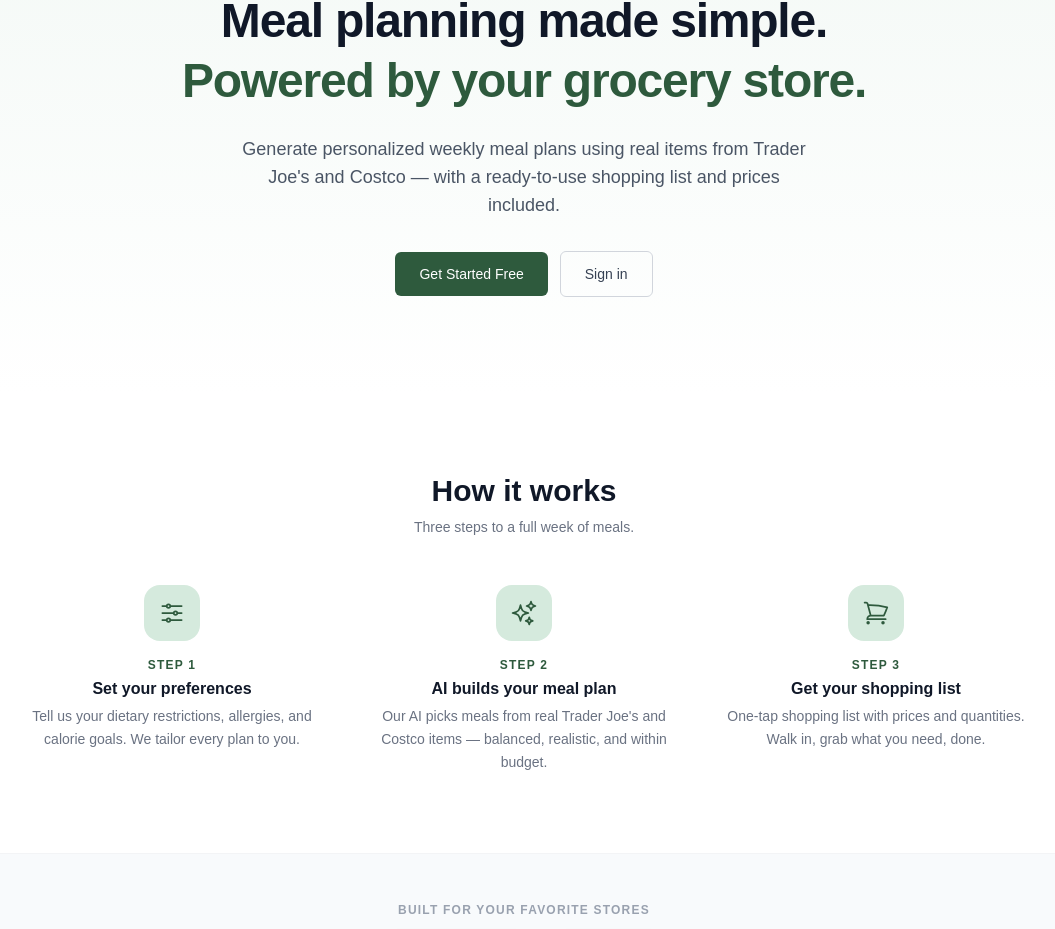
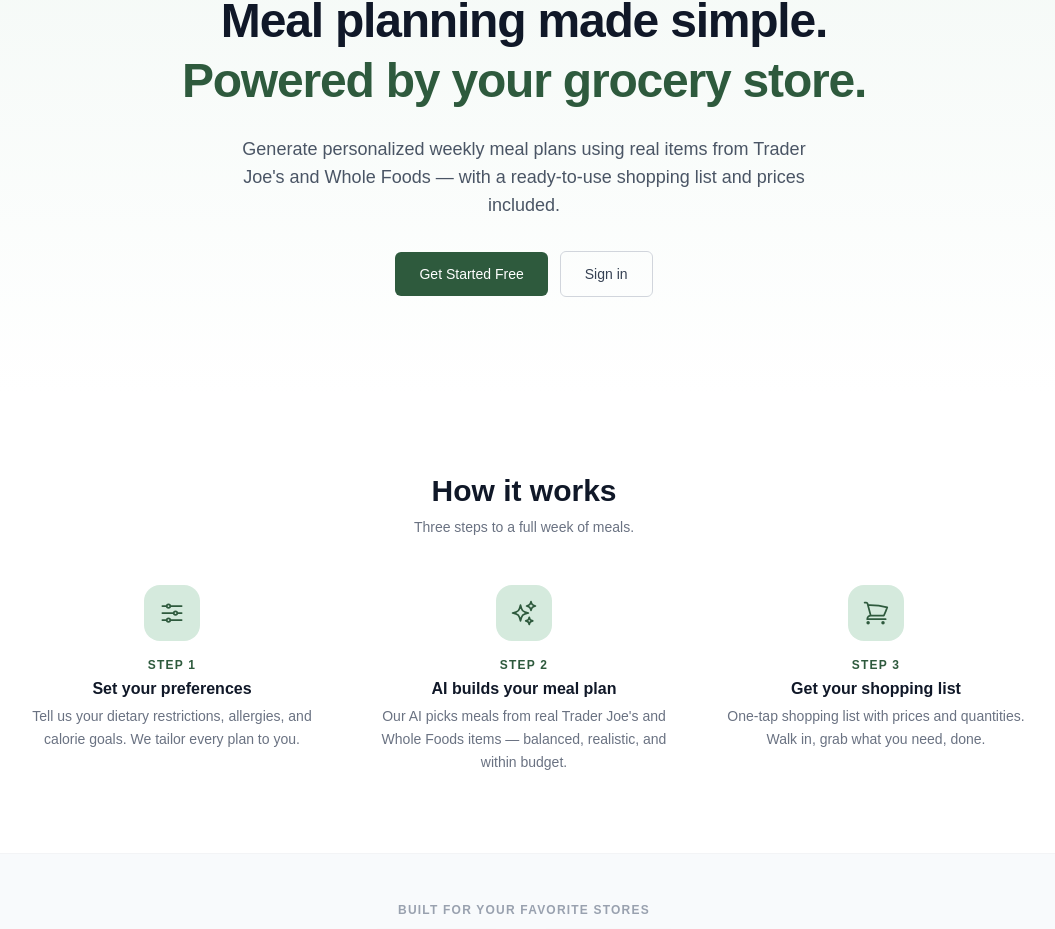
Before and after one commit to ElegantMystery/ai-meal-generator, a Next.js app in the folder frontend/: page / in a window 1280 px wide. Shown: the part 314-1243 px from the top of the page, without its empty margins (116-1171 px from the left). Built offline with nearby package versions, Linux system fonts and the light colour scheme.

Commit message:
feat: replace Costco with Whole Foods in UI (#26)
- Update store dropdown type and option in dashboard generate plan
- Update landing page title, OG tags, hero text, how-it-works copy,
  and stores badge section to reference Whole Foods instead of Costco

```diff
--- a/frontend/app/dashboard/page.tsx
+++ b/frontend/app/dashboard/page.tsx
@@ -37,7 +37,7 @@
   createdAt: string | null;
 };
 
-type StoreOption = "TRADER_JOES" | "COSTCO";
+type StoreOption = "TRADER_JOES" | "WHOLE_FOODS";
 
 // Type guard for quota exceeded errors
 function isQuotaExceeded(err: unknown): boolean {
@@ -296,7 +296,7 @@
                 disabled={creating || creatingAi}
               >
                 <option value="TRADER_JOES">Trader Joe&apos;s</option>
-                <option value="COSTCO">Costco</option>
+                <option value="WHOLE_FOODS">Whole Foods</option>
               </Select>
 
               <Select
--- a/frontend/app/page.tsx
+++ b/frontend/app/page.tsx
@@ -2,13 +2,13 @@
 import Image from "next/image";
 
 export const metadata: Metadata = {
-  title: "Whole Haul – AI Meal Planner for Trader Joe's & Costco",
+  title: "Whole Haul – AI Meal Planner for Trader Joe's & Whole Foods",
   description:
-    "Generate personalized weekly meal plans using real Trader Joe's and Costco products. AI-powered, diet-aware, with a ready-to-use shopping list.",
+    "Generate personalized weekly meal plans using real Trader Joe's and Whole Foods products. AI-powered, diet-aware, with a ready-to-use shopping list.",
   openGraph: {
-    title: "Whole Haul – AI Meal Planner for Trader Joe's & Costco",
+    title: "Whole Haul – AI Meal Planner for Trader Joe's & Whole Foods",
     description:
-      "Generate personalized weekly meal plans using real Trader Joe's and Costco products. AI-powered, diet-aware, with a ready-to-use shopping list.",
+      "Generate personalized weekly meal plans using real Trader Joe's and Whole Foods products. AI-powered, diet-aware, with a ready-to-use shopping list.",
     url: "https://whole-haul.com",
   },
 };
@@ -30,7 +30,7 @@
     icon: SparklesIcon,
     title: "AI builds your meal plan",
     description:
-      "Our AI picks meals from real Trader Joe's and Costco items — balanced, realistic, and within budget.",
+      "Our AI picks meals from real Trader Joe's and Whole Foods items — balanced, realistic, and within budget.",
   },
   {
     icon: ShoppingCartIcon,
@@ -96,8 +96,8 @@
           </h1>
           <p className="text-lg text-gray-600 max-w-xl mx-auto">
             Generate personalized weekly meal plans using real items from Trader
-            Joe&apos;s and Costco — with a ready-to-use shopping list and prices
-            included.
+            Joe&apos;s and Whole Foods — with a ready-to-use shopping list and
+            prices included.
           </p>
           <div className="flex flex-col sm:flex-row items-center justify-center gap-3 pt-2">
             <Link
@@ -164,7 +164,7 @@
               🛒 Trader Joe&apos;s
             </span>
             <span className="px-4 py-2 rounded-lg bg-white border border-gray-200 shadow-sm">
-              📦 Costco
+              🌿 Whole Foods
             </span>
           </div>
         </div>
```
